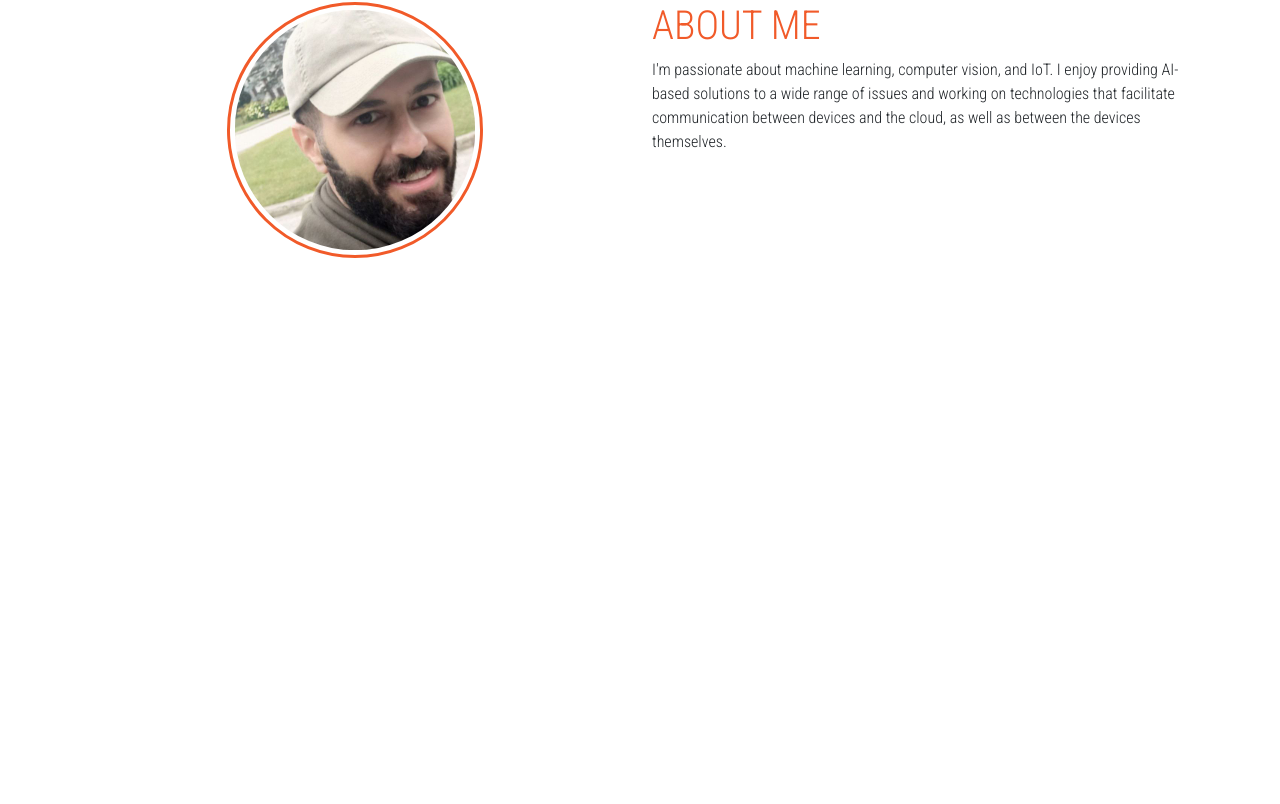
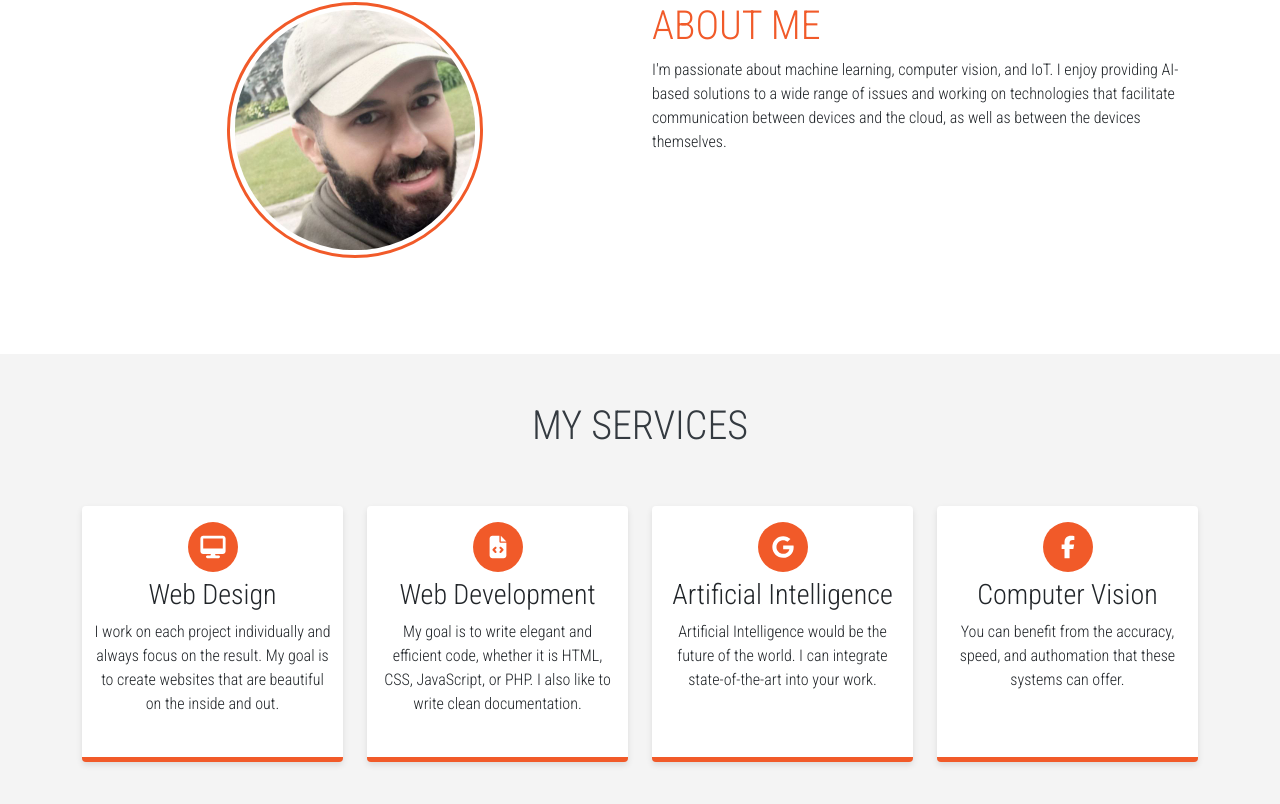
Before and after one commit to mohammad-nirou/portfolio-project, a React (Create React App) app: page / in a window 1280 px wide. Shown: the part 878-1682 px from the top of the page. Before the commit the page ends 1232 px from the top, so only its background shows below. Built offline with nearby package versions, Linux system fonts and the light colour scheme.

Commit message:
services completed

```diff
--- a/package.json
+++ b/package.json
@@ -4,6 +4,7 @@
   "private": true,
   "dependencies": {
     "@fortawesome/fontawesome-svg-core": "^6.2.1",
+    "@fortawesome/free-brands-svg-icons": "^6.2.1",
     "@fortawesome/free-solid-svg-icons": "^6.2.1",
     "@fortawesome/react-fontawesome": "^0.2.0",
     "@testing-library/jest-dom": "^5.16.5",
--- a/src/App.css
+++ b/src/App.css
@@ -1,11 +1,12 @@
 @import url('https://fonts.googleapis.com/css2?family=Roboto+Condensed:wght@300&display=swap');
 
 :root{
-  --primary-white: #fff;
+  --primary-white: #ffffff;
   --primary-orange: #f15a29;
-  --primary-dark: rgba(255, 255, 255, 0);
+  --primary-dark: rgb(52, 58, 64);
   --primary-red: #ef4035;
   --primary-hover-red: #f33501;
+  --primary-light-grey: #f4f4f4;
 
 }
 
@@ -188,3 +189,64 @@
     width: 10rem;
   }
 }
+
+/********************************************SERVICES*************************************************************/
+.services{
+  text-align: center;
+  padding-bottom: 2rem;
+  background: var(--primary-light-grey);
+}
+
+.services h1{
+  text-transform: uppercase;
+  color: var(--primary-dark);
+}
+
+
+.services .circle{
+  position: relative;
+  margin: 0.375rem auto;
+  background: var(--primary-orange);
+  border-radius: 50%;
+  width: 3.1255rem;
+  height: 3.125rem;
+}
+
+.services .icon{
+  position: absolute;
+  top: 50%;
+  left: 50%;
+  transform: translate(-50%, -50%);
+  color: var(--primary-white);
+  font-size: 1.4rem;
+}
+
+.services .box{
+  height: 16rem;
+  border-bottom: 0.3125rem solid var(--primary-orange);
+  padding: 0.625rem;
+  margin-bottom: 1.875rem;
+  background: var(--primary-white);
+  border-radius: 0.25rem;
+  box-shadow: 0 0.1875rem 0.375rem rgba(0, 0, 0, 0.1);
+  transition: 0.2s ease-in-out;
+}
+
+
+.services .box:hover{
+  background: var(--primary-orange);
+ border-bottom: 0.3125rem solid var(--primary-dark);
+
+}
+
+.services .box:hover .icon{
+  color: var(--primary-dark);
+}
+
+.services .box:hover .circle{
+  background: var(--primary-white);
+}
+
+.services .box:hover p{
+  color: var(--primary-white);
+}
--- a/src/App.js
+++ b/src/App.js
@@ -1,20 +1,17 @@
-import './App.css';
+import "./App.css";
 import "bootstrap/dist/css/bootstrap.min.css";
 import Navbar from "./components/Navbar";
 import Header from "./components/Header";
-import AboutMe from './components/AboutMe';
+import AboutMe from "./components/AboutMe";
+import Services from "./components/Services";
 
 function App() {
-
-
   return (
     <>
-
-
-    <Navbar />
-    <Header />
-    <AboutMe />
-
+      <Navbar />
+      <Header />
+      <AboutMe />
+      <Services />
     </>
   );
 }
--- /dev/null
+++ b/src/components/Services.js
@@ -0,0 +1,63 @@
+import React from "react";
+import { FontAwesomeIcon } from '@fortawesome/react-fontawesome';
+import { faFacebookF, faGoogle } from '@fortawesome/free-brands-svg-icons';
+import { faDesktop, faFileCode } from '@fortawesome/free-solid-svg-icons';
+const Services = () => {
+  return (
+    <div className="services">
+      <h1 className="py-5"> MY SERVICES</h1>
+        <div className="container">
+          <div className="row">
+            <div className="col-md-3 col-sm-6">
+              <div className="box">
+              <div className="circle"><FontAwesomeIcon className="icon" icon={faDesktop} size="2x" /> </div>
+                <h3>Web Design</h3>
+                <p>
+                  I work on each project individually and always focus on the
+                  result. My goal is to create websites that are beautiful on
+                  the inside and out.
+                </p>
+              </div>
+            </div>
+            {/* - */}
+            <div className="col-md-3 col-sm-6">
+              <div className="box">
+              <div className="circle"><FontAwesomeIcon className="icon" icon={faFileCode} size="2x" /> </div>
+                <h3>Web Development</h3>
+                <p>
+                  My goal is to write elegant and efficient code, whether it is
+                  HTML, CSS, JavaScript, or PHP. I also like to write clean
+                  documentation.
+                </p>
+              </div>
+            </div>
+            {/* - */}
+            <div className="col-md-3 col-sm-6">
+              <div className="box">
+              <div className="circle"><FontAwesomeIcon className="icon" icon={faGoogle} size="2x" /> </div>
+                <h3>Artificial Intelligence</h3>
+                <p>
+                  Artificial Intelligence would be the future of the world. I
+                  can integrate state-of-the-art into your work.{" "}
+                </p>
+              </div>
+            </div>
+            {/* - */}
+            <div className="col-md-3 col-sm-6">
+              <div className="box">
+              <div className="circle"><FontAwesomeIcon className="icon" icon={faFacebookF} size="2x" /> </div>
+                <h3>Computer Vision</h3>
+                <p>
+                  You can benefit from the accuracy, speed, and authomation that
+                  these systems can offer.
+                </p>
+              </div>
+            </div>
+          </div>
+        </div>
+      </div>
+
+  );
+};
+
+export default Services;
```
Also changed, not shown: 1 other file (tests, documents, lock files or other folders).
